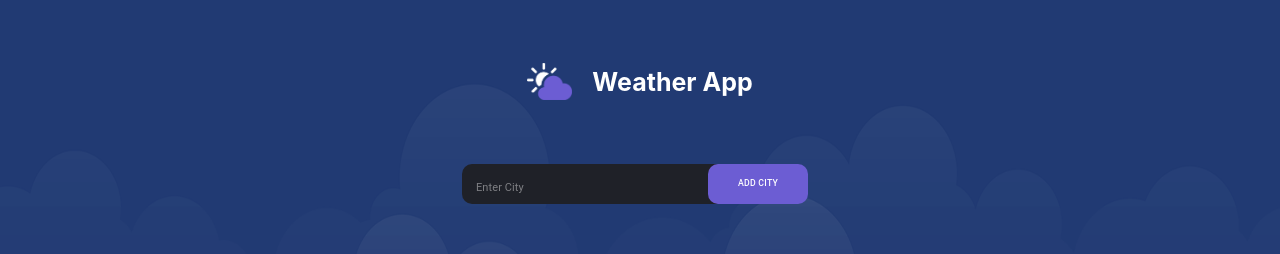
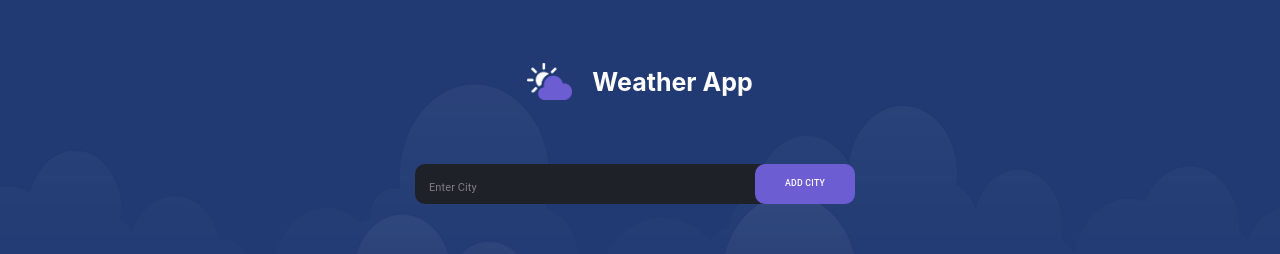
Before and after one commit to PasinduChathura/weather-app, a React (Create React App) app: page / in a window 1280 px wide. Shown: the top 254 px of the page. Built offline with nearby package versions, Linux system fonts and the light colour scheme; no server answers.

Commit message:
changed ui

```diff
--- a/src/components/Search/SearchBox.module.css
+++ b/src/components/Search/SearchBox.module.css
@@ -9,14 +9,17 @@
 .search-box {
   background-color: #1f2128;
   height: 100%;
-  width: 20%;
+  width: 100%;
+  max-width: 35rem;
   border: none;
   outline: none;
   border-radius: 1rem 0 0 1rem;
 }
 
 .search-button {
-  width: 10rem;
+  width: 10%;
+  max-width: 10rem;
+  min-width: 9rem;
   height: 100%;
   border-radius: 1rem;
   left: -1rem;
--- a/src/components/Search/SearchBox.tsx
+++ b/src/components/Search/SearchBox.tsx
@@ -3,9 +3,7 @@ import TextField from '@mui/material/TextField';
 import { Button } from '@mui/material';
 import classes from './SearchBox.module.css';
 
-type Props = {};
-
-const SearchBox: React.FC<Props> = (props) => {
+const SearchBox = () => {
   return (
     <span className={classes['search-wrapper']}>
       <TextField
```
